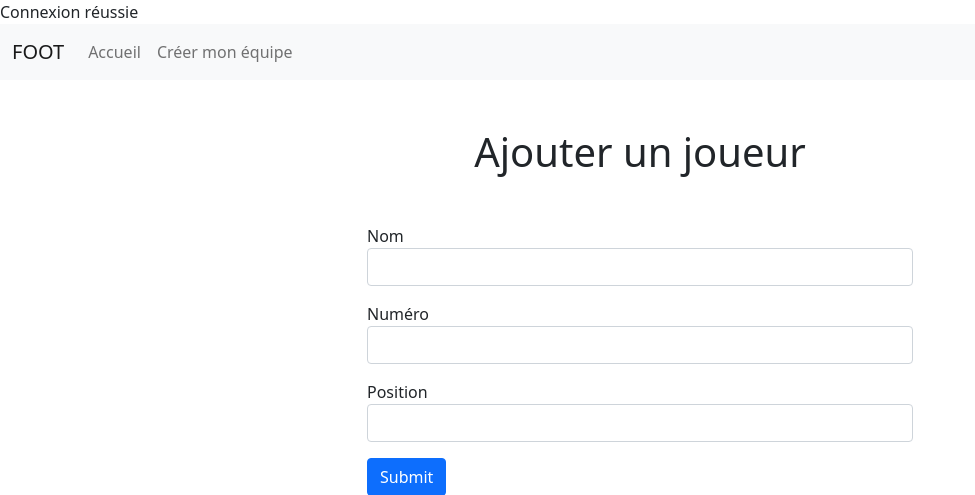
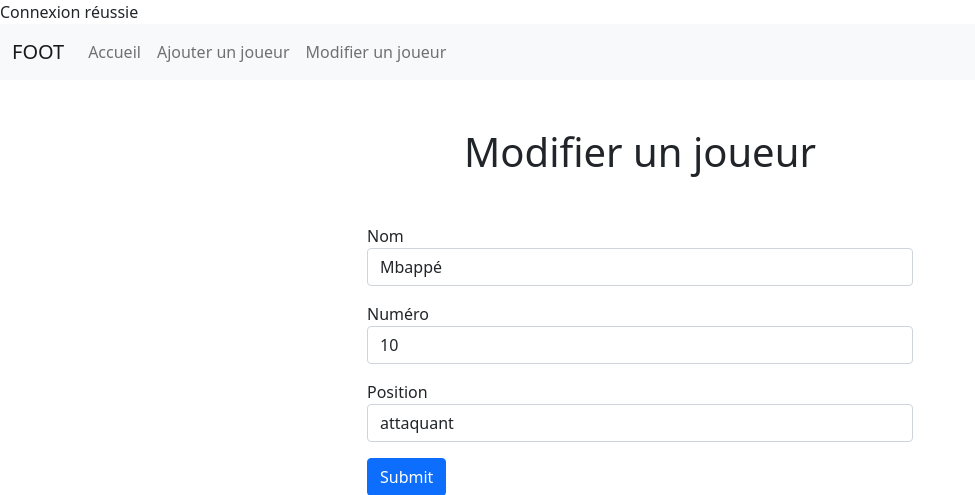
Before and after one commit to YoannYWD/phpcrud, a PHP site: page /edit.php?id=1 in a window 1280 px wide. Shown: the top 495 px of the page, without its empty margins (0-975 px from the left). Run offline with PHP 8.4, Linux system fonts and the light colour scheme; data comes from the database, SQL or seed files in the repository.

Commit message:
afficher la page édition

```diff
--- a/edit.php
+++ b/edit.php
@@ -1,16 +1,10 @@
 <?php
 require "./db.php";
-$message = "";
-if(isset($_POST["nom"]) && isset($_POST["numero"]) && isset($_POST["position"])) {
-    $nom = $_POST["nom"];
-    $numero = $_POST["numero"];
-    $position = $_POST["position"];
-    $sql = "INSERT INTO joueur (nom, numero, position) VALUES (:nom, :numero, :position)";
-    $statement = $connection->prepare($sql);
-    if($statement->execute([":nom" => $nom, ":numero" => $numero, ":position" => $position])) {
-        $message = "Joueur ajouté avec succès";
-    }
-}
+$sql = "SELECT * FROM joueur WHERE id = :id";
+$id = $_GET["id"];
+$statement = $connection->prepare($sql);
+$statement->execute([":id" => $id]);
+$joueur = $statement->fetch(PDO::FETCH_OBJ);
 ?>
 
 
@@ -21,7 +15,7 @@ include "./head.php";
 <div class="container">
     <div class="row">
         <div class="col-6 offset-3 my-5">
-            <h1 class="text-center mb-5">Ajouter un joueur</h1>
+            <h1 class="text-center mb-5">Modifier un joueur</h1>
 
             <?php if(!empty($message)): ?>
                 <div class="alert alert-success" role="alert">
@@ -32,15 +26,15 @@ include "./head.php";
             <form method="post">
               <div class="mb-3">
                 <label>Nom</label>
-                <input type="text" name="nom" class="form-control">
+                <input type="text" value="<?= $joueur->nom ?>" name="nom" class="form-control">
               </div>
               <div class="mb-3">
                 <label>Numéro</label>
-                <input type="number" name="numero" class="form-control">
+                <input type="number" value="<?= $joueur->numero ?>" name="numero" class="form-control">
               </div>
               <div class="mb-3">
                 <label>Position</label>
-                <input type="text" name="position" class="form-control">
+                <input type="text" value="<?= $joueur->position ?>" name="position" class="form-control">
               </div>
               <button type="submit" class="btn btn-primary">Submit</button>
             </form>
--- a/head.php
+++ b/head.php
@@ -22,7 +22,10 @@
             <a class="nav-link" aria-current="page" href="/phpcrud">Accueil</a>
             </li>
             <li class="nav-item">
-            <a class="nav-link" href="/phpcrud/create.php">Créer mon équipe</a>
+            <a class="nav-link" href="/phpcrud/create.php">Ajouter un joueur</a>
+            </li>
+            <li class="nav-item">
+            <a class="nav-link" href="/phpcrud/edit.php">Modifier un joueur</a>
             </li>
         </ul>
         </div>
--- a/index.php
+++ b/index.php
@@ -32,7 +32,7 @@ include "./head.php";
             <td><?= $joueur->numero; ?></td>
             <td><?= $joueur->position; ?></td>
             <td>
-              <a href="" class="btn btn-info">Editer</a>
+              <a href="edit.php?id=<?= $joueur->id; ?>" class="btn btn-info">Editer</a>
               <a href="" class='btn btn-danger'>Supprimer</a>
             </td>
           </tr>
```
